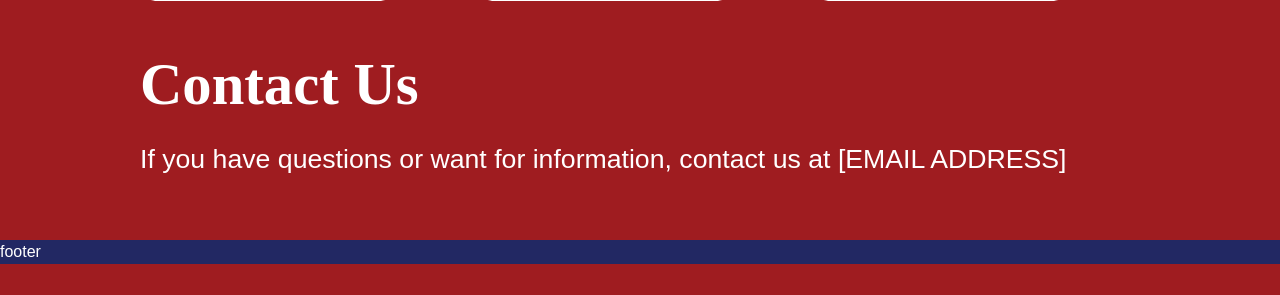
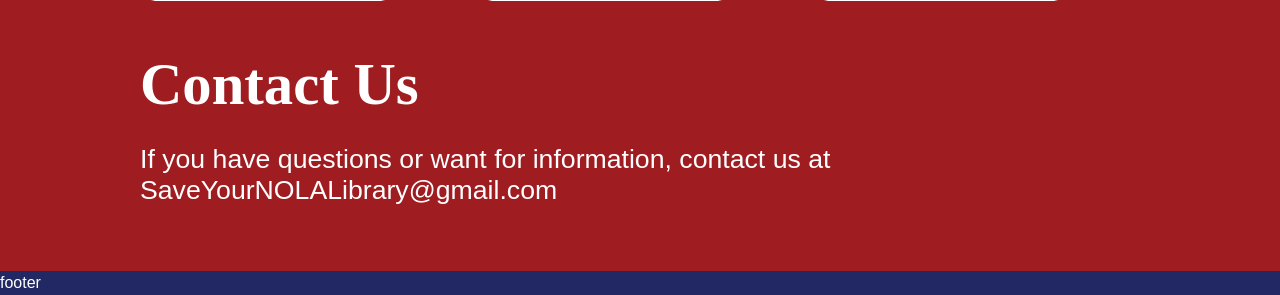
Before and after one commit to zhephree/saveyourlibraries, a PHP site: page /about in a window 1280 px wide. Shown: the part 1382-1677 px from the top of the page. Before the commit the page ends 1646 px from the top, so only its background shows below. Run offline with PHP 8.4, Linux system fonts and the light colour scheme; some libraries are stand-ins or nearby versions; some web fonts are replaced.

Commit message:
Add email address

```diff
--- a/about.php
+++ b/about.php
@@ -92,7 +92,7 @@ require('_header.php');
 			</div>
 
 			<h1 class="mt-40">Contact Us</h1>
-			<p>If you have questions or want for information, contact us at [EMAIL ADDRESS]</p>
+			<p>If you have questions or want for information, contact us at SaveYourNOLALibrary@gmail.com</p>
 
 		</section>
 <?php require('_footer.php'); ?>
```
